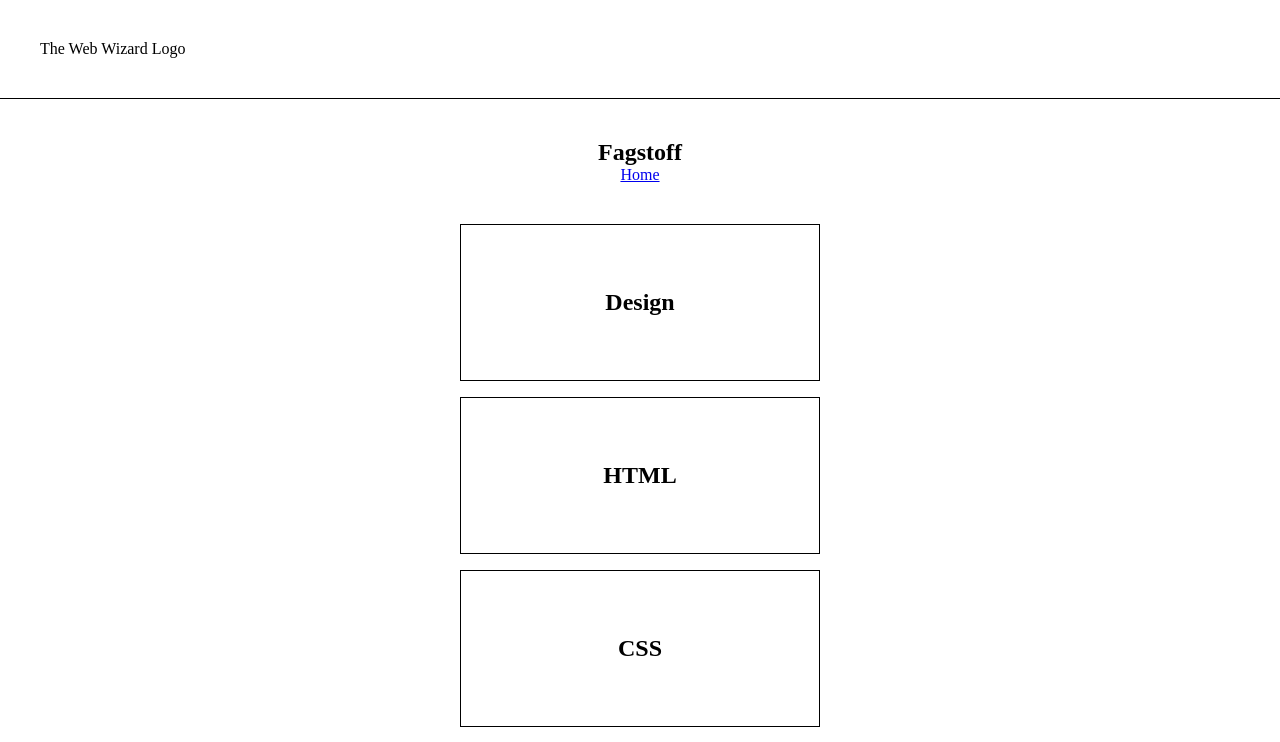
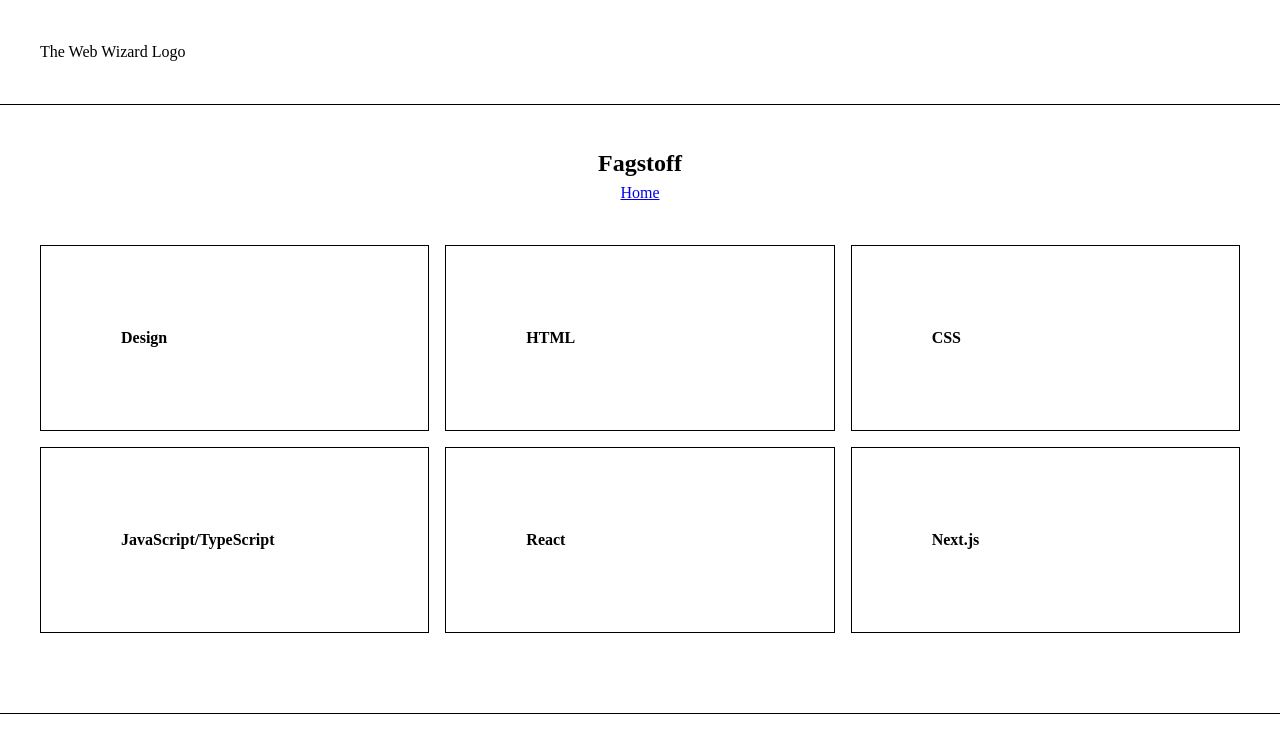
Before and after one commit to alekskosta/arbeidskrav02-aleksander-og-ola, a Next.js app: page /fagstoff in a window 1280 px wide. Shown: the top 742 px of the page. Built offline with nearby package versions, Linux system fonts and the light colour scheme.

Commit message:
Gjort klar bokser som åpner seg på klikk og linker videre til sine respektive sider

```diff
--- a/app/fagstoff/page.module.css
+++ b/app/fagstoff/page.module.css
@@ -8,7 +8,8 @@
 
 .sectionGrid {
   display: grid;
-  grid-template-columns: repeat(auto-fit, minmax(250px, 1fr));
+  grid-template-columns: repeat(auto-fit, minmax(350px, 1fr));
   gap: 1rem;
   padding: 40px 0px;
+  width: 100%;
 }
--- a/app/globals.css
+++ b/app/globals.css
@@ -7,6 +7,7 @@
 html,
 body {
   height: 100%;
+  line-height: 1.5;
 }
 
 body {
--- a/components/CardBox.module.css
+++ b/components/CardBox.module.css
@@ -1,10 +1,54 @@
 .card {
-  display: flex;
-  flex-direction: column;
-  justify-content: center;
-  align-items: center;
-  gap: 10px;
+  position: relative;
   border: 1px solid black;
-  padding: 4rem;
   cursor: pointer;
+  padding: 80px;
 }
+
+.card:hover {
+  transform: translateY(-2px);
+}
+.card:focus {
+  outline: 1px solid black;
+}
+.active {
+  box-shadow: 0 10px 24px rgba(0, 0, 0, 0.12);
+}
+
+.title {
+  font-size: 1rem;
+  user-select: none;
+}
+
+.popover {
+  position: absolute;
+  user-select: none;
+  left: -2px;
+  right: -2px;
+  bottom: 100%;
+  z-index: 20;
+  background-color: white;
+  border: 2px solid black;
+  border-bottom: none;
+  padding: 20px;
+  pointer-events: none;
+  transform-origin: bottom center;
+  transform: scaleY(0.9);
+  opacity: 0;
+  transition: transform 0.22s ease, opacity 0.22s ease;
+  will-change: transform, opacity;
+}
+
+.popoverOpen {
+  opacity: 1;
+  transform: scaleY(1);
+  pointer-events: auto;
+}
+
+.info {
+  margin: 0 0 10px;
+}
+.cta {
+  text-decoration: underline;
+  text-underline-offset: 3px;
+}
--- a/components/CardBox.tsx
+++ b/components/CardBox.tsx
@@ -10,30 +10,40 @@ type CardBoxProps = {
   onToggle: (id: number) => void;
 };
 
-export default function CardBox(props: CardBoxProps) {
+export default function CardBox({
+  id,
+  title,
+  info,
+  href,
+  isOpen,
+  onToggle,
+}: CardBoxProps) {
   return (
     <article
       role="button"
       tabIndex={0}
-      aria-expanded={props.isOpen}
-      aria-controls={`panel-${props.id}`}
-      className={styles.card}
-      onClick={() => props.onToggle(props.id)}
+      aria-expanded={isOpen}
+      aria-controls={`panel-${id}`}
+      className={`${styles.card} ${isOpen ? styles.active : ""}`}
+      onClick={() => onToggle(id)}
       onKeyDown={(e) => {
         if (e.key === "Enter" || e.key === " ") {
           e.preventDefault();
-          props.onToggle(props.id);
+          onToggle(id);
         }
       }}
     >
-      <h2>{props.title}</h2>
-      {props.isOpen && (
-        <div>
-          {" "}
-          <p>{props.info}</p>
-          <Link href={props.href}>Les mer her!</Link>
-        </div>
-      )}
+      <h2 className={styles.title}>{title}</h2>
+
+      <div
+        id={`panel-${id}`}
+        className={`${styles.popover} ${isOpen ? styles.popoverOpen : ""}`}
+      >
+        <p className={styles.info}>{info}</p>
+        <Link className={styles.cta} href={href}>
+          Les mer her!
+        </Link>
+      </div>
     </article>
   );
 }
```
